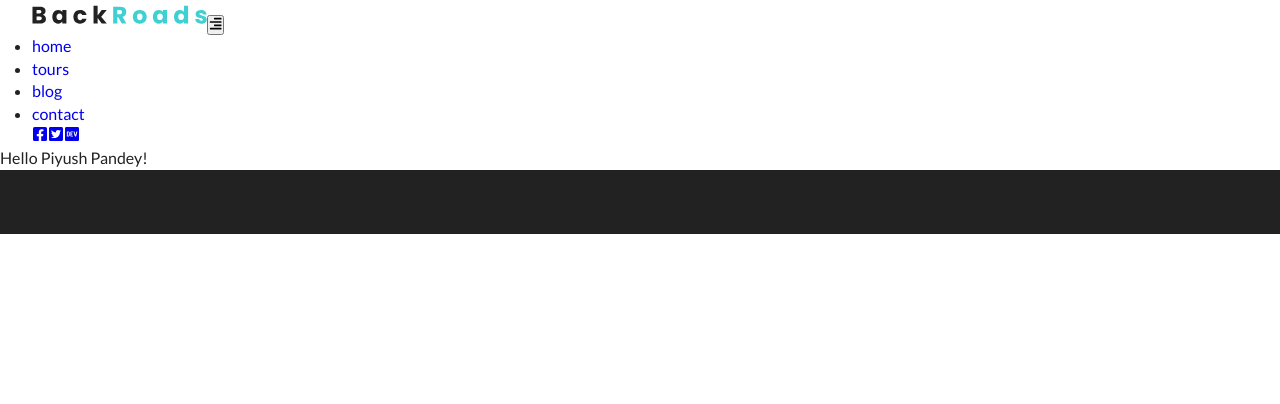
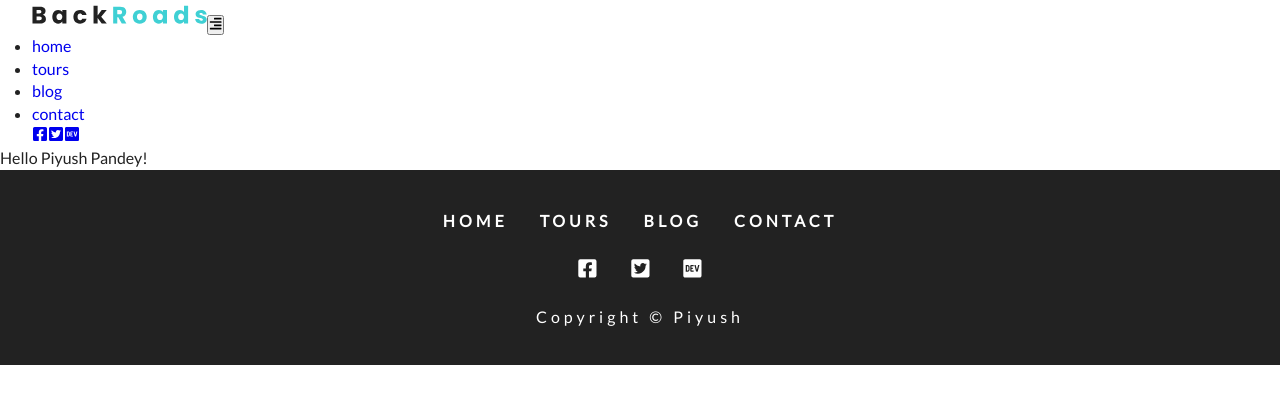
Before and after one commit to zephyrus21/backroads-gatsby, a Gatsby site: page / in a window 1280 px wide. Built offline with nearby package versions, Linux system fonts and the light colour scheme; Gatsby itself is replaced by a stand-in of ours.

Commit message:
editing fototer.jsx

```diff
--- a/src/components/Footer.jsx
+++ b/src/components/Footer.jsx
@@ -8,7 +8,23 @@ import social from '../constants/social-links';
 const Footer = () => {
   return (
     <footer className={styles.footer}>
-      <div className={styles.links}></div>
+      <div className={styles.links}>
+        {links.map((item, index) => (
+          <Link key={index} to={item.path}>
+            {item.name}
+          </Link>
+        ))}
+      </div>
+      <div className={styles.icons}>
+        {social.map((item, index) => (
+          <a key={index} href={item.url} target="_blank" rel="noreferrer">
+            {item.icon}
+          </a>
+        ))}
+      </div>
+      <div className={styles.copyright}>
+        copyright &copy; Piyush {new Date().getFullYear}
+      </div>
     </footer>
   );
 };
```
